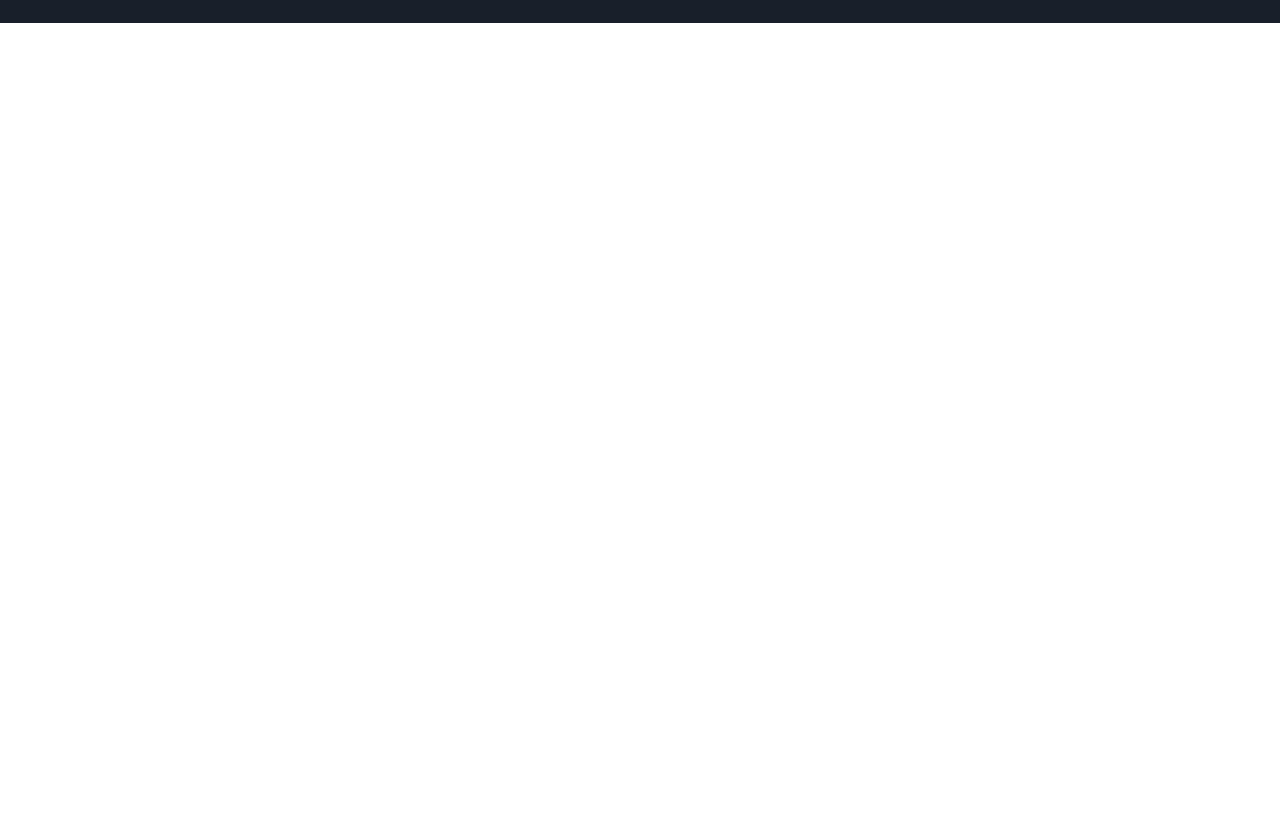
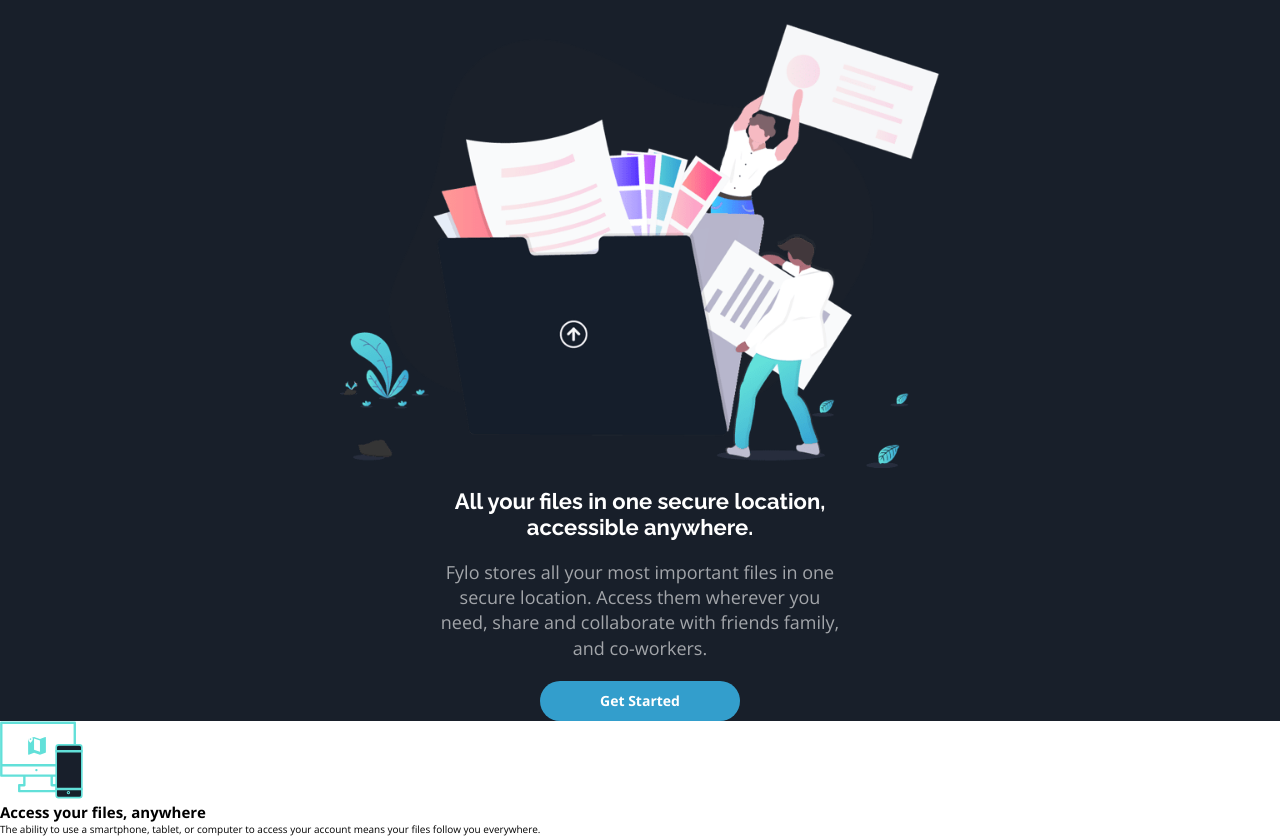
Before and after one commit to matheus778/fylo-dark-theme-landing-page, a plain HTML site: page index.html in a window 1280 px wide. Shown: the part 67-903 px from the top of the page. Before the commit the page ends 800 px from the top, so only its background shows below. Drawn offline with nearby package versions, Linux system fonts and the light colour scheme.

Commit message:
main criado

```diff
--- a/css/main.css
+++ b/css/main.css
@@ -0,0 +1,61 @@
+.main {
+  width: 100%;
+  background-color: var(--bg-main) ;
+}
+
+.main__container {
+  width: 90%;
+  max-width: 1440px;
+  margin: 0 auto;
+  display: flex;
+  flex-direction: column;
+  align-items: center;
+  justify-content: center;
+  gap: 2rem;
+}
+
+.main__container img {
+  width: 100%;
+  max-width: 600px;
+}
+
+.main__text-container {
+  max-width: 400px;
+  display: flex;
+  flex-direction: column;
+  align-items: center;
+  justify-content: center;
+  gap: 2rem;
+}
+
+.main__text-container h1 {
+  font-weight: 700;
+  font-family: 'Raleway', sans-serif;
+  font-size: 2.2rem;
+}
+
+.main__text-container h1,
+.main__text-container p {
+  text-align: center;
+  color: var(--white);
+}
+
+.main__text-container p {
+  font-size: 1.8rem;
+  line-height: 140%;
+  opacity: 0.6;
+}
+
+.btn {
+  width: 200px;
+  height: 40px;
+  display: flex;
+  align-items: center;
+  justify-content: center;
+  background-color: var(--blue);
+  border-radius: 20px;
+  text-decoration: none;
+  font-size: 1.4rem;
+  font-weight: 700;
+  color: var(--white);
+}
--- a/index.html
+++ b/index.html
@@ -10,7 +10,7 @@
   <link rel="stylesheet" href="./css/main.css">
 </head>
 <body>
-      <nav class="navbar">
+    <nav class="navbar">
       <div class="navbar__container">
 
         <div class="navbar__logo">
@@ -25,5 +25,30 @@
 
       </div>
     </nav>
+
+    <main class="main">
+      <div class="main__container">
+        <img src="./images/illustration-intro.png" alt="">
+        <div class="main__text-container">
+          <h1>  All your files in one secure location, accessible anywhere.</h1>
+          <p>
+            Fylo stores all your most important files in one secure location. Access them wherever
+            you need, share and collaborate with friends family, and co-workers.
+          </p>
+          <a href="#" class="btn">Get Started</a>
+        </div>
+      </div>
+    </main>
+
+    <section class="cards">
+      <div class="cards_container">
+        <div class="card__item">
+          <img src="./images/icon-access-anywhere.svg" alt="">
+          <h2>  Access your files, anywhere</h2>
+          <p> The ability to use a smartphone, tablet, or computer to access your account means your
+            files follow you everywhere.</p>
+        </div>
+      </div>
+    </section>
 </body>
 </html>
```
